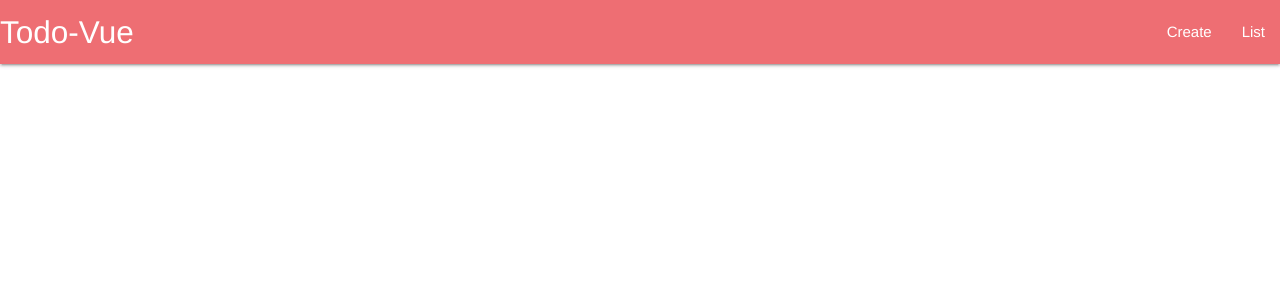
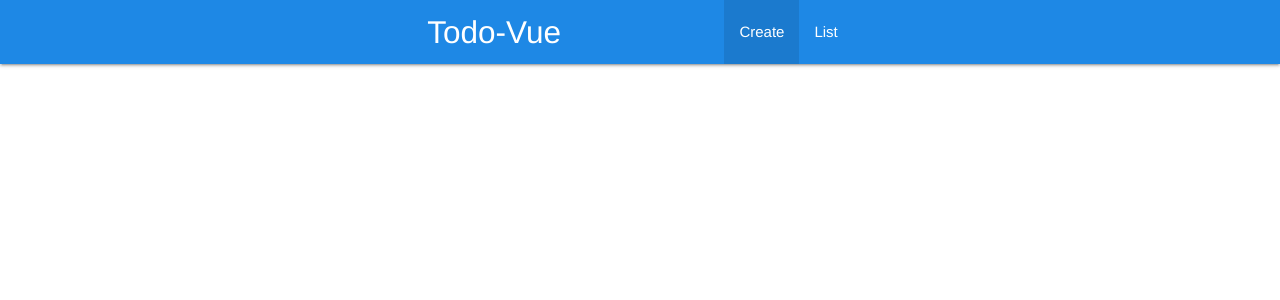
Before and after one commit to bogdanaks/todo-vue, a Vue app: page / in a window 1280 px wide. Shown: the top 300 px of the page. Built offline with nearby package versions, Linux system fonts and the light colour scheme.

Commit message:
Update navbar

```diff
--- a/src/components/Navbar.vue
+++ b/src/components/Navbar.vue
@@ -1,13 +1,17 @@
 <template>
-  <nav>
-        <div class="nav-wrapper">
-            <a href="#" class="brand-logo">Todo-Vue</a>
-            <ul id="nav-mobile" class="right hide-on-med-and-down">
-                <li><a href="#">Create</a></li>
-                <li><a href="#">List</a></li>
-            </ul>
+    <nav class="blue darken-1">
+        <div class="nav-wrapper container">
+            <div class="row">
+                <div class="col s6 offset-s3">
+                    <a href="#" class="brand-logo">Todo-Vue</a>
+                    <ul id="nav-mobile" class="right hide-on-med-and-down">
+                        <router-link to="/" active-class="active" tag="li"><a href="#">Create</a></router-link>
+                        <router-link to="/List" tag="li"><a href="#">List</a></router-link>
+                    </ul>
+                </div>
+            </div>
         </div>
-  </nav>
+    </nav>
 </template>
 
 <script>
```
